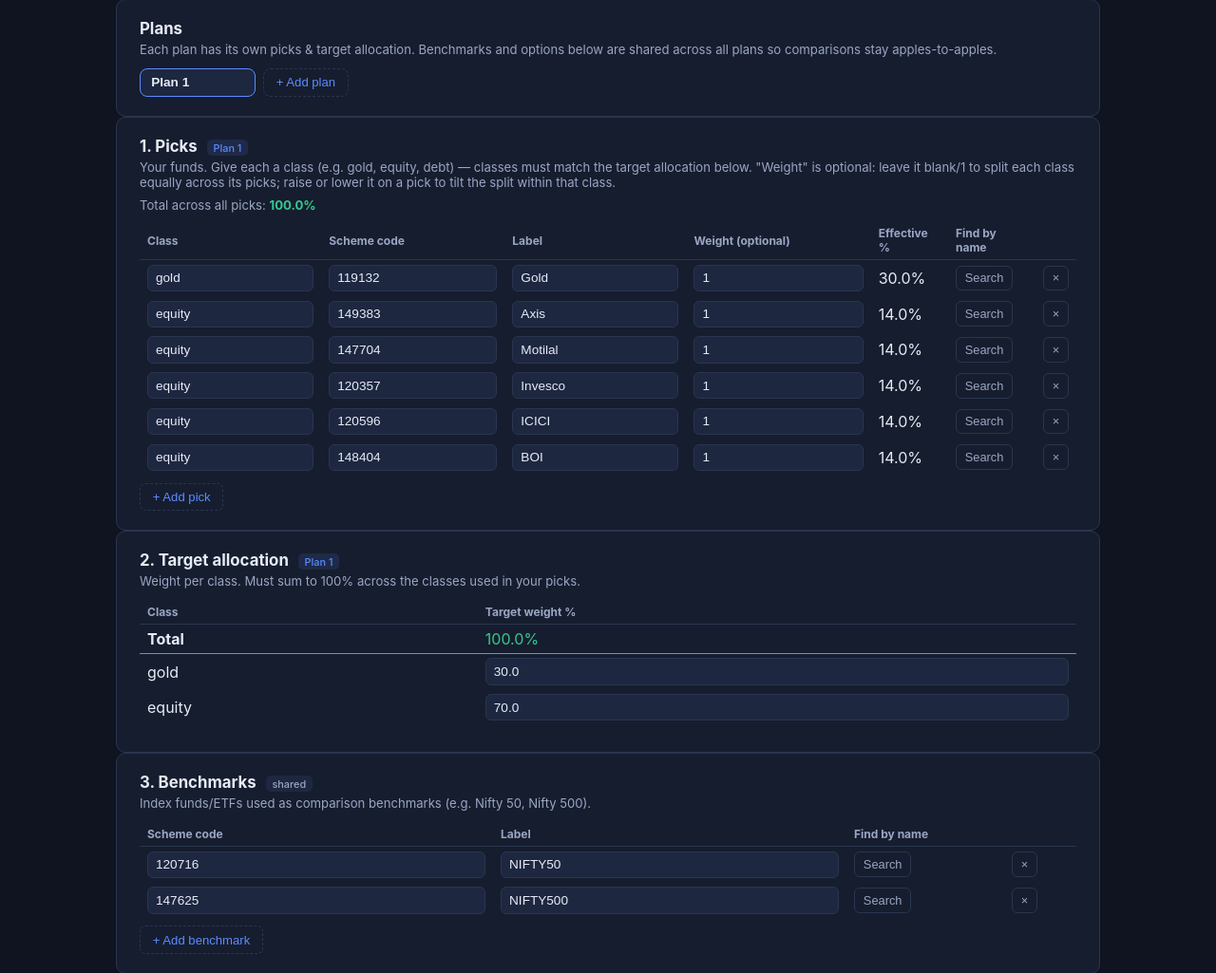
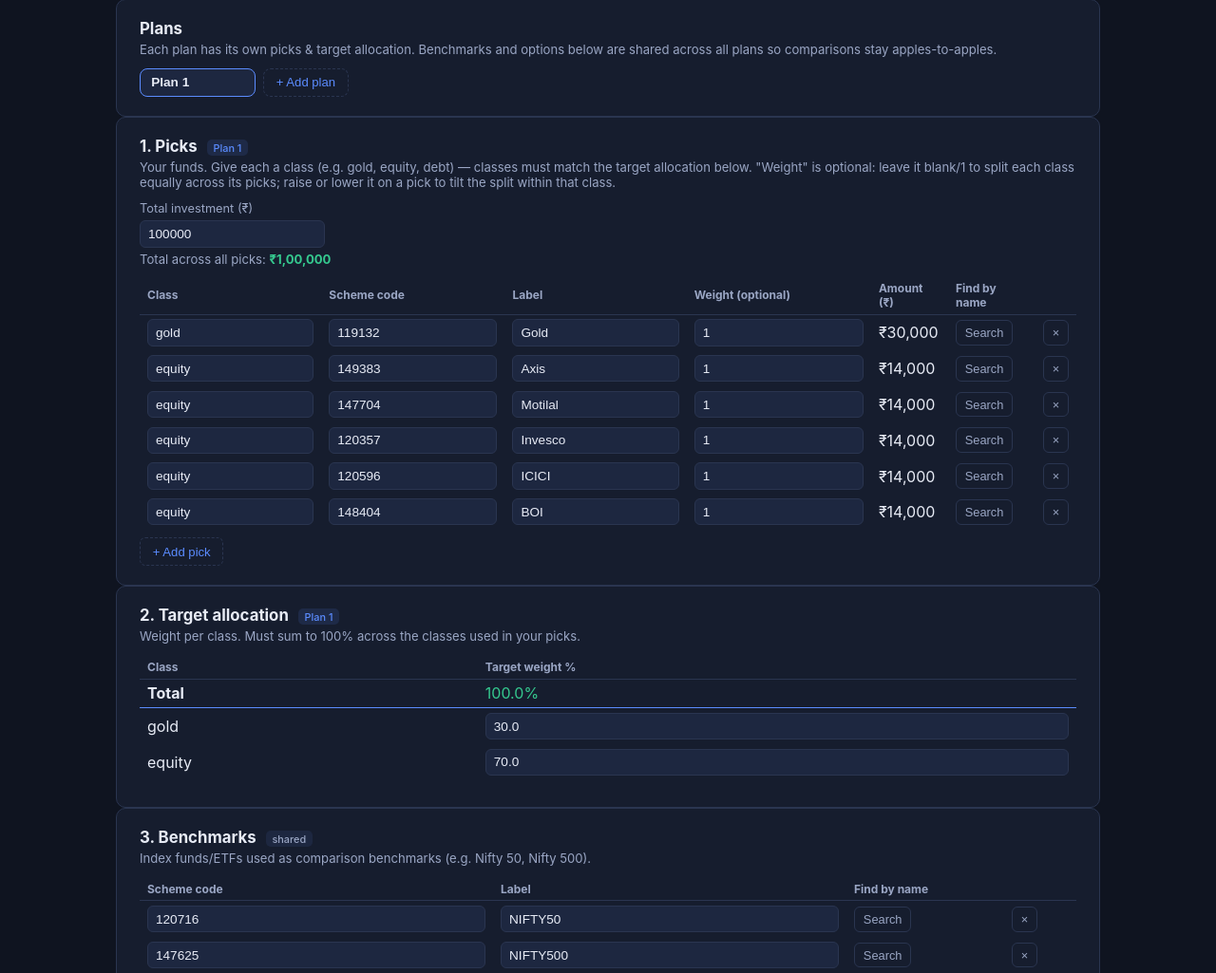
Before and after one commit to rishavparashar03/mf_portfolio, a Flask app: page / in a window 1280 px wide. Shown: the part 175-1200 px from the top of the page at 95% size. Run offline with Flask 3, Linux system fonts and the light colour scheme.

Commit message:
Show pick amounts and total in rupees instead of percent
- Add a per-plan 'Total investment (Rs)' input above the Picks table
  (default Rs 1,00,000, cloned when duplicating a plan via + Add plan)
- Picks table's 'Effective %' column is now 'Amount (Rs)' -- each pick's
  share of the target allocation converted to a rupee amount using that
  investment figure, instead of a bare percentage
- 'Total across all picks' line now shows the rupee total (still
  green/red at/away from the full investment amount) instead of percent

Co-Authored-By: Claude Sonnet 5 <noreply@anthropic.com>

```diff
--- a/static/app.js
+++ b/static/app.js
@@ -9,12 +9,17 @@
       name: "Plan 1",
       picks: D.picks.map(p => ({ ...p })),
       target: { ...D.target },
+      investment: 100000,
     }],
     activePlanId: 1,
   };
 
   function activePlan() {
     return state.plans.find(p => p.id === state.activePlanId) || state.plans[0];
+  }
+
+  function fmtRupee(v) {
+    return "₹" + Math.round(v).toLocaleString("en-IN");
   }
 
   const benchesBody = document.querySelector("#benches-table tbody");
@@ -79,6 +84,7 @@
       name: `Plan ${state.plans.length + 1}`,
       picks: src.picks.map(p => ({ ...p })),
       target: { ...src.target },
+      investment: src.investment,
     };
     state.plans.push(plan);
     selectPlan(plan.id);
@@ -129,7 +135,9 @@
 
   function renderPicks() {
     picksBody.innerHTML = "";
+    const plan = activePlan();
     activePlan().picks.forEach((row, idx) => picksBody.appendChild(rowTemplatePick(row, idx)));
+    document.getElementById("plan-investment").value = plan.investment ?? 100000;
     syncTargetClasses();
     updateEffectivePercents();
   }
@@ -194,6 +202,7 @@
 
   function updateEffectivePercents() {
     const plan = activePlan();
+    const investment = Number(plan.investment) || 0;
     const eff = effectivePercents(plan);
     document.querySelectorAll("#picks-table tbody tr").forEach((tr, idx) => {
       const cell = tr.querySelector("[data-eff]");
@@ -202,15 +211,15 @@
         cell.textContent = "—";
         cell.style.color = "var(--text-dim)";
       } else {
-        cell.textContent = eff[idx].toFixed(1) + "%";
+        cell.textContent = fmtRupee(eff[idx] / 100 * investment);
         cell.style.color = "var(--text)";
       }
     });
-    const total = eff.reduce((a, v) => a + (v || 0), 0);
+    const totalPct = eff.reduce((a, v) => a + (v || 0), 0);
     const el = document.getElementById("picks-total-value");
     if (el) {
-      el.textContent = total.toFixed(1) + "%";
-      el.style.color = Math.abs(total - 100) < 0.05 ? "var(--pos)" : "var(--danger)";
+      el.textContent = fmtRupee(totalPct / 100 * investment);
+      el.style.color = Math.abs(totalPct - 100) < 0.05 ? "var(--pos)" : "var(--danger)";
     }
   }
 
@@ -234,6 +243,10 @@
     if (e.target.dataset.cls !== undefined) {
       activePlan().target[e.target.dataset.cls] = Number(e.target.value || 0) / 100;
       updateTargetTotal();
+      updateEffectivePercents();
+    }
+    if (e.target.id === "plan-investment") {
+      activePlan().investment = Number(e.target.value || 0);
       updateEffectivePercents();
     }
   });
@@ -600,10 +613,6 @@
     sel.value = stillExists ? prev : String(state.activePlanId);
   }
 
-  function fmtRupee(v) {
-    return "₹" + Math.round(v).toLocaleString("en-IN");
-  }
-
   function mergeSipSeries(items) {
     // items: [{name, series: {dates, values}}]
     const dateSet = new Set();
--- a/templates/index.html
+++ b/templates/index.html
@@ -29,9 +29,12 @@
   <section class="card">
     <h2>1. Picks <span id="active-plan-label" class="plan-badge"></span></h2>
     <p class="hint">Your funds. Give each a class (e.g. gold, equity, debt) — classes must match the target allocation below. "Weight" is optional: leave it blank/1 to split each class equally across its picks; raise or lower it on a pick to tilt the split within that class.</p>
+    <div class="options-row" style="margin-bottom:.5rem">
+      <label>Total investment (₹) <input type="number" id="plan-investment" min="0" step="1000" value="100000"></label>
+    </div>
     <div class="total-line">Total across all picks: <span id="picks-total-value"></span></div>
     <table id="picks-table" class="editable">
-      <thead><tr><th>Class</th><th>Scheme code</th><th>Label</th><th>Weight (optional)</th><th>Effective %</th><th>Find by name</th><th></th></tr></thead>
+      <thead><tr><th>Class</th><th>Scheme code</th><th>Label</th><th>Weight (optional)</th><th>Amount (₹)</th><th>Find by name</th><th></th></tr></thead>
       <tbody></tbody>
     </table>
     <button type="button" class="btn-add" data-add="picks">+ Add pick</button>
```
